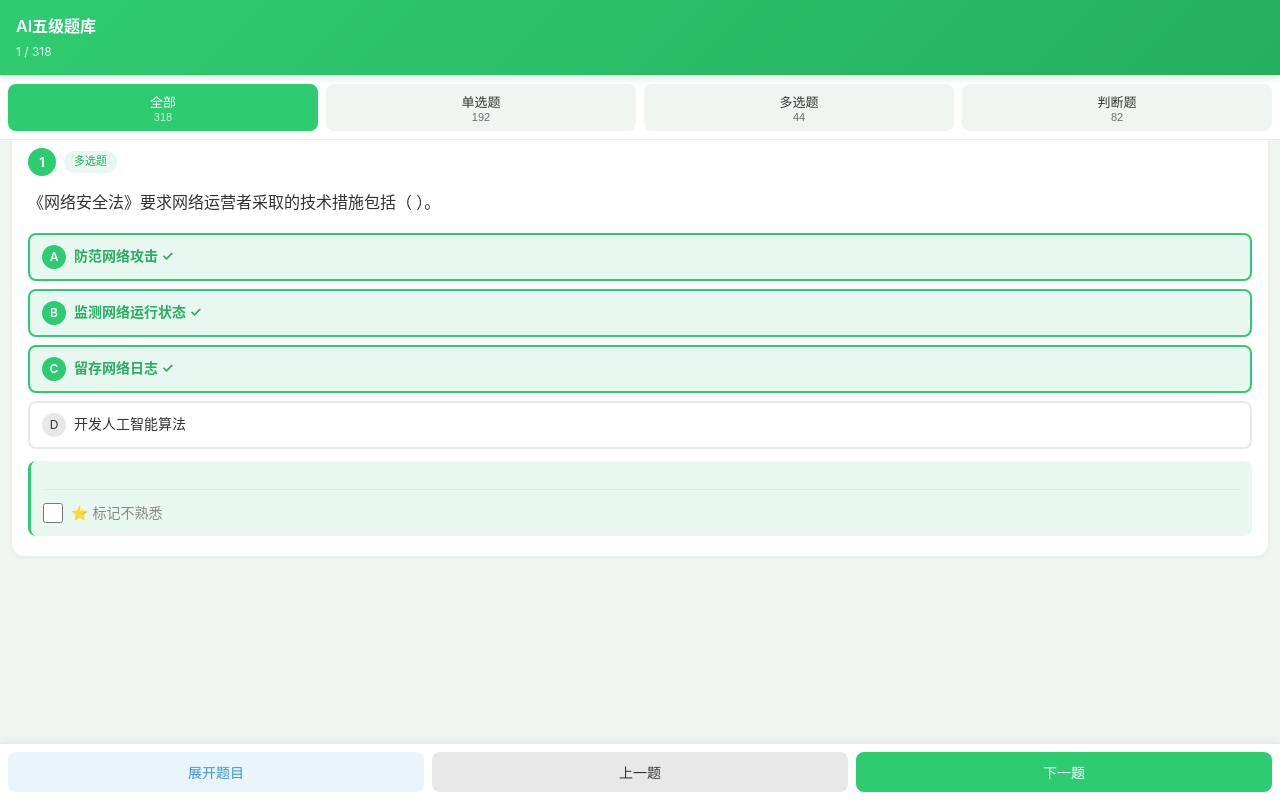
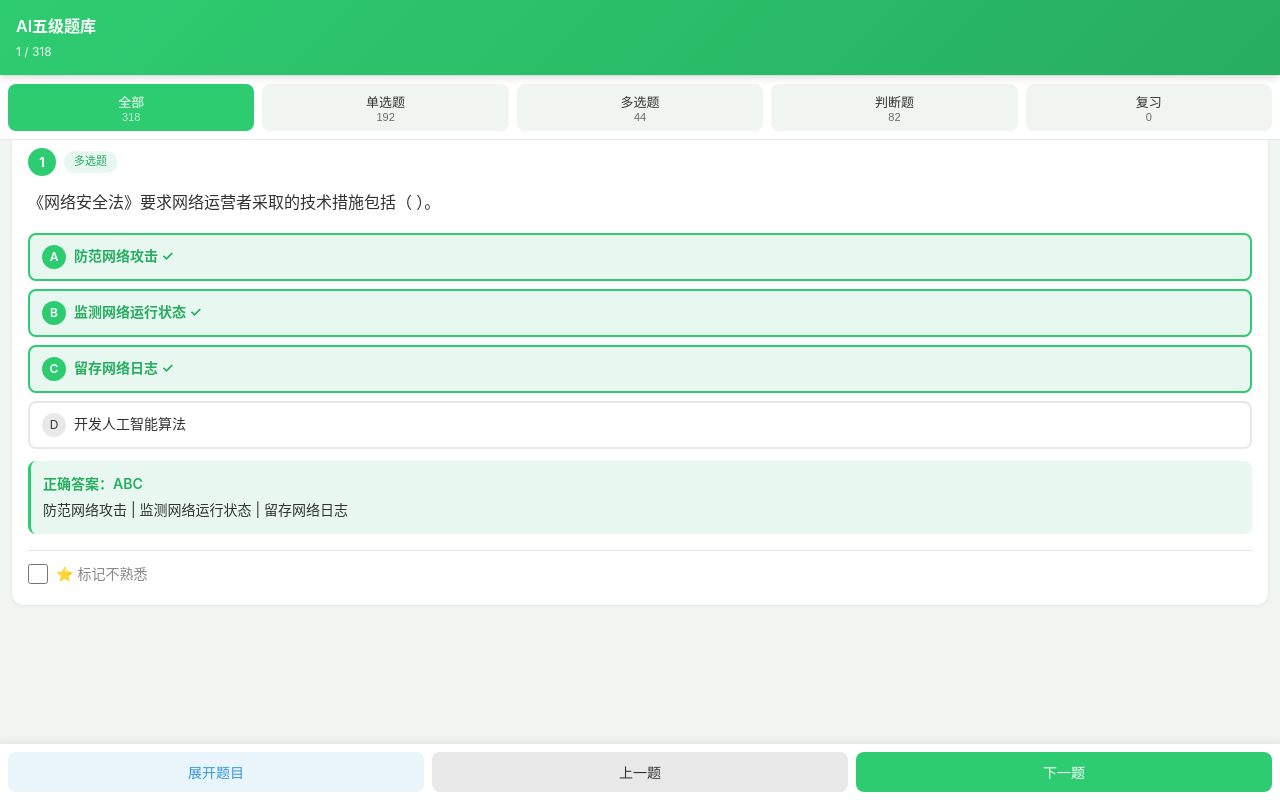
Before and after one commit to zhuangxiaomin521/huawei-quiz-1736, a plain HTML site: page index.html in a window 1280 px wide. Drawn offline with Linux system fonts and the light colour scheme.

Commit message:
Update index.html

```diff
--- a/index.html
+++ b/index.html
@@ -19,6 +19,7 @@ body { font-family:-apple-system,BlinkMacSystemFont,'Noto Sans CJK SC','Microsof
 .type-tab { flex:1; min-width:72px; padding:8px 6px; border:none; border-radius:8px; font-size:13px; font-weight:500; cursor:pointer; background:var(--bg); color:var(--text); white-space:nowrap; transition:all .2s; }
 .type-tab .cnt { font-size:11px; opacity:.7; display:block; }
 .type-tab.active { background:var(--green); color:#fff; }
+.type-tab.review-tab.active { background:var(--orange); color:#fff; }
 
 .content { padding:128px 12px 84px; }
 .q-card { background:var(--card); border-radius:12px; padding:20px 16px; margin-bottom:12px; box-shadow:0 1px 4px rgba(0,0,0,.06); }
@@ -66,6 +67,7 @@ body { font-family:-apple-system,BlinkMacSystemFont,'Noto Sans CJK SC','Microsof
   <button class="type-tab" data-type="单选题" onclick="filterByType('单选题')">单选题<span class="cnt">192</span></button>
   <button class="type-tab" data-type="多选题" onclick="filterByType('多选题')">多选题<span class="cnt">44</span></button>
   <button class="type-tab" data-type="判断题" onclick="filterByType('判断题')">判断题<span class="cnt">82</span></button>
+  <button class="type-tab review-tab" id="reviewTab" data-type="复习" onclick="filterByType('复习')">复习<span class="cnt" id="reviewCnt">0</span></button>
 </div>
 
 <div class="content" id="content">
@@ -107,14 +109,18 @@ let currentIdx = 0;
 })();
 
 function getFiltered() {
+  if (currentType === '复习') return ALL.filter(q => reviewSet.has(q.i));
   if (currentType === '全部') return ALL;
   return ALL.filter(q => q.t === currentType);
 }
 
 function renderQuestion() {
   const list = getFiltered();
+  updateReviewCnt();
   if (list.length === 0) {
-    document.getElementById('questionContainer').innerHTML = '<div style="text-align:center;padding:60px 20px;color:var(--text-light)">该类型暂无题目</div>';
+    const msg = currentType === '复习' ? '还没有标记复习的题目，浏览题目时点"⭐ 标记不熟悉"即可添加' : '该类型暂无题目';
+    document.getElementById('questionContainer').innerHTML = '<div style="text-align:center;padding:60px 20px;color:var(--text-light)">' + msg + '</div>';
+    document.getElementById('progressInfo').textContent = '0 / 0';
     return;
   }
   const q = list[currentIdx];
@@ -147,7 +153,7 @@ function renderQuestion() {
         '<span class="opt-text">' + escapeHtml(text) + mark + wrongMark + '</span></div>';
     }
   }
-  let answerHtml = showFeedback ? '<div class="q-answer show">' : '<div class="q-answer">';
+  let answerHtml =  '<div class="q-answer show">' +
     '<div class="label">正确答案：' + escapeHtml(q.a) + '</div>' +
     (q.at && q.at !== q.a ? '<div class="text">' + escapeHtml(q.at) + '</div>' : '') +
     '</div>';
@@ -224,6 +230,12 @@ function toggleReview(idx) {
   if (cb.checked) reviewSet.add(idx);
   else reviewSet.delete(idx);
   saveReview();
+  updateReviewCnt();
+}
+
+function updateReviewCnt() {
+  const el = document.getElementById('reviewCnt');
+  if (el) el.textContent = reviewSet.size;
 }
 
 function loadFullQuestion() {
```
